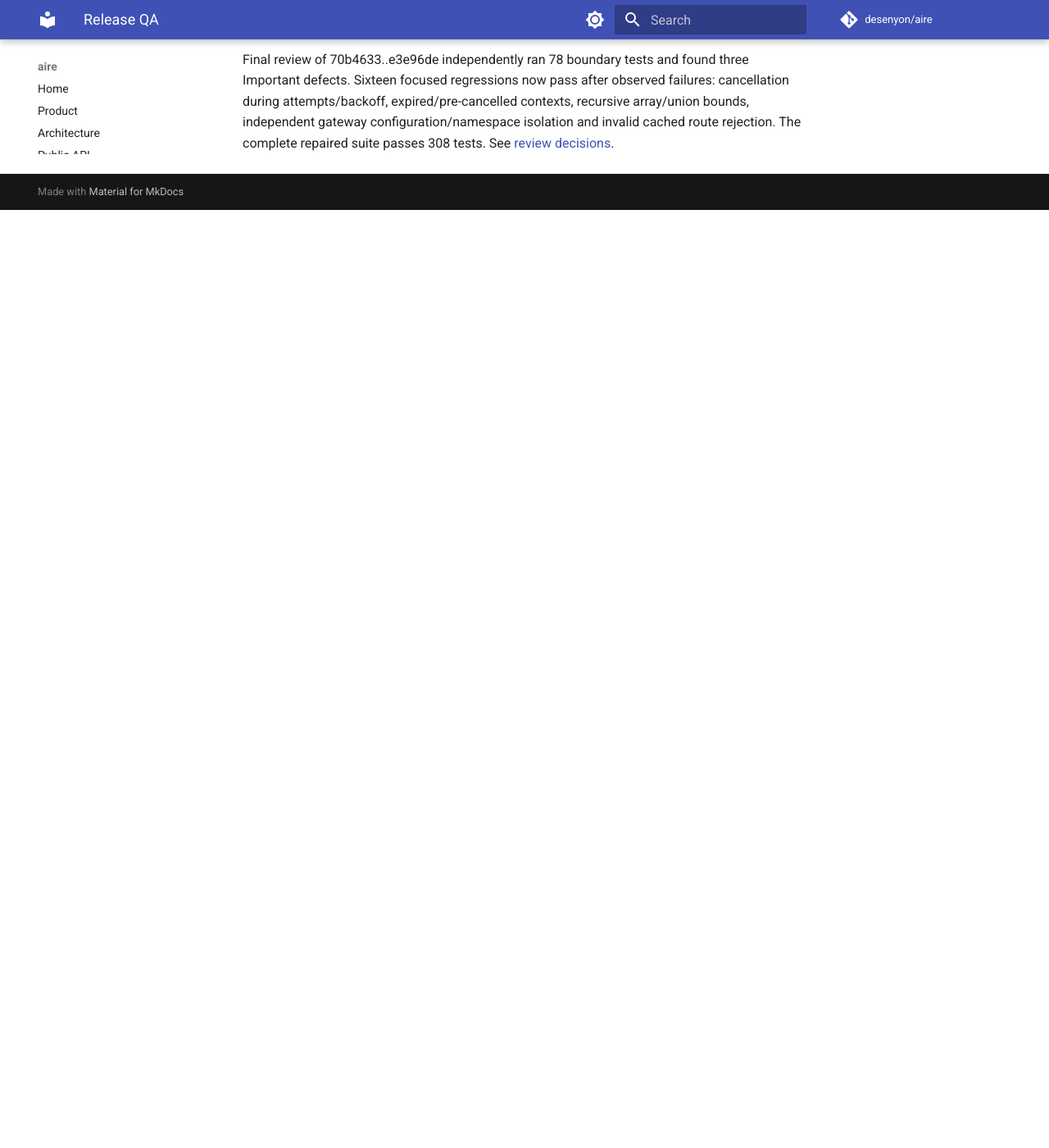
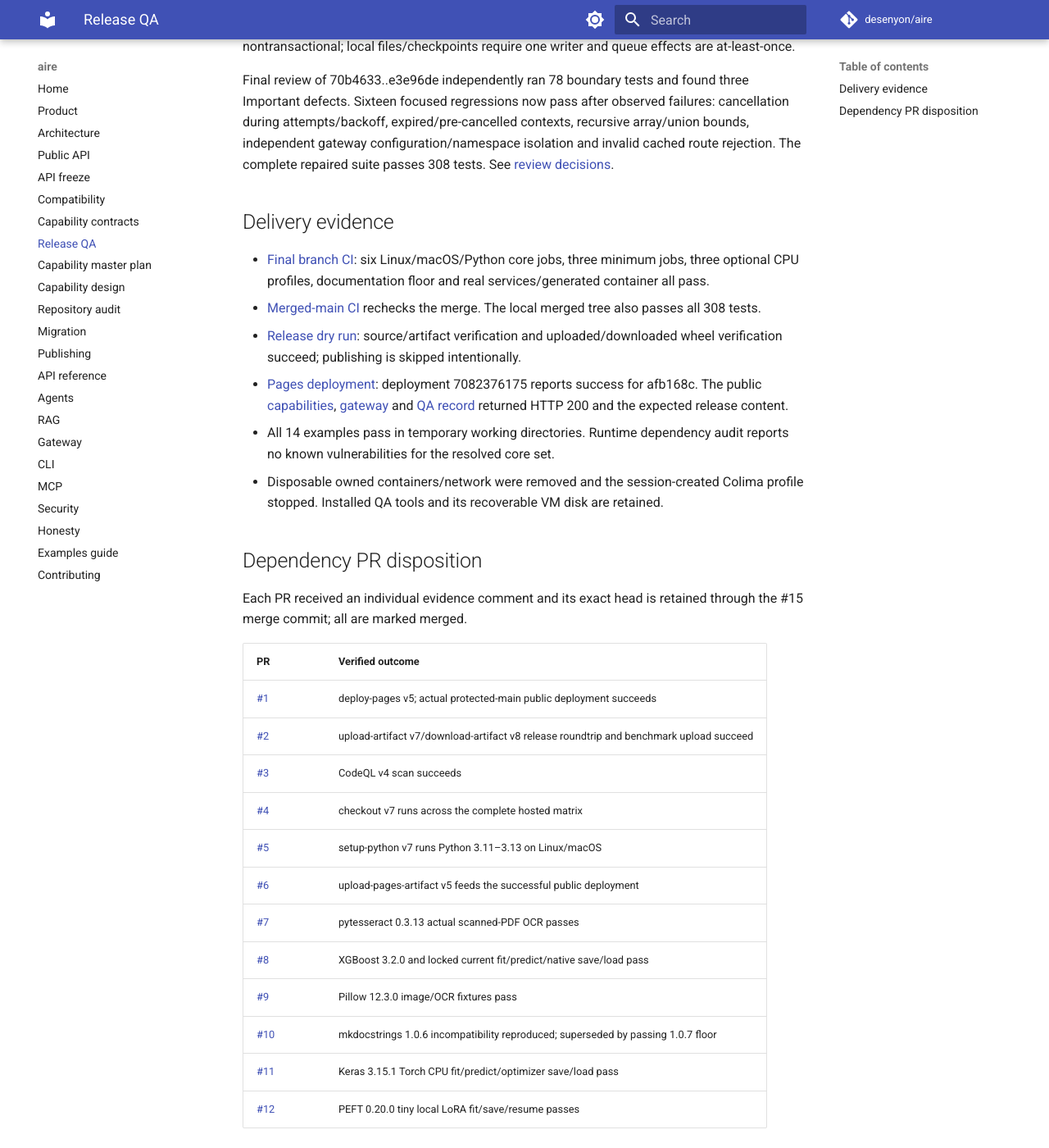
Before and after one commit to desenyon/aire, an MkDocs documentation site: the page built from docs/audits/2026-10-14-release-qa.md, in a window 1280 px wide and 1400 px high, scrolled down 1313 px. Shown: the whole window at 82% size. Built offline with MkDocs 1.6.1 and Material for MkDocs 9.7.7, drawn with Linux system fonts in a browser that asks for light colours; comment, search, counter and statistics services are not loaded; before the commit the page ends 1569 px from its top, so only the background shows below that; some of the changed text lies outside the part shown.

Commit message:
Record completed 0.4.0 merges, QA and public documentation deployment

```diff
--- a/docs/audits/2026-10-14-release-qa.md
+++ b/docs/audits/2026-10-14-release-qa.md
@@ -1,14 +1,16 @@
 # 0.4.0 release QA record
 
-Status: implementation and final-review repairs complete; exact-head GitHub
-checks and main-only Pages/merge delivery are being completed. This record does not claim a
-PyPI upload or final merge. The [capability matrix](../capabilities.md) separates
-locally executed backends from deterministic transports and intentional limits.
+Status: 0.4.0 implementation, independent review, QA and merge complete.
+[PR #15](https://github.com/desenyon/aire/pull/15) merged as
+`afb168c3cd5cb54606ff5206cc29aa75ab734270`, preserving all twelve dependency
+PR heads. PRs #1–#12 are marked merged and audit tracker #14 is closed.
+No PyPI tag/upload was performed. The [capability matrix](../capabilities.md)
+separates executed backends from deterministic transports and intentional limits.
 
 | Gate | Evidence so far |
 | --- | --- |
 | Core + optional offline suite | 308 passed, 11 live tests deselected; combined line/branch coverage 57.52% (not a product-completion percentage) |
-| Minimum core | GitHub Python 3.11–3.13 lowest-direct binary-compatible matrix passes at e3e96de; local Python 3.13 run used Pydantic 2.8.1, httpx 0.27.0, PyYAML 6.0.2, Typer 0.16.0, FastAPI 0.110.0 (250 passed before final additive regressions) |
+| Minimum core | Final GitHub Python 3.11–3.13 lowest-direct binary-compatible matrix passes; local Python 3.13 run: 290 passed, one optional skip, using Pydantic 2.8.1, httpx 0.27.0, PyYAML 6.0.2, Typer 0.16.0, FastAPI 0.110.0 |
 | Static checks | Ruff/formatting, strict mypy with and without optional packages, actionlint and lock validation pass |
 | Vector services | All five real CRUD/filter/replacement/delete tests pass, including an authorized candidate below seven denied candidates |
 | Durable services | Real Neo4j triples/neighborhood; Redis cancellation → retained claim → recover once → same job ID/result |
@@ -18,7 +20,7 @@
 | Installed wheel | Isolated external-venv import/CLI/metadata/entrypoints/lazy imports passed on macOS Python 3.13 |
 | Generated deployment | Hash-locked Linux arm64 container build passed; real RAG HTTP request/citations passed; Postgres outage yielded health 200/ready 503 and recovered to ready 200 |
 | Docs | Strict build passes with mkdocstrings 1.0.7; 1.0.6 failed against pymdown-extensions 12.3, so the reviewed floor was raised |
-| GitHub/Pages/release | e3e96de complete CI, CodeQL and release dry run passed; 0a9c334 benchmark gate passed. Final-review fix 89e2dcc submitted for fresh CI. All 12 exact dependency heads are merge ancestors. Pages build/upload passed, branch deployment correctly blocked by main-only protection; public deployment will be verified after merge |
+| GitHub/Pages/release | Final branch 8743ed4: CI 38671665317, CodeQL 38671665298, release dry run 38671677456 and benchmark 38671680668 pass. Main merge CI 38671922138 passes. Pages 38671922127 deploys afb168c successfully with main-only protection intact |
 
 QA uses only disposable local containers labeled `aire.qa=completion040`. No paid
 provider request or GPU quantization run is implied by this record. CPU native
@@ -33,3 +35,32 @@
 recursive array/union bounds, independent gateway configuration/namespace
 isolation and invalid cached route rejection. The complete repaired suite passes
 308 tests. See [review decisions](2026-10-14-final-review.md).
+
+## Delivery evidence
+
+- [Final branch CI](https://github.com/desenyon/aire/actions/runs/38671665317): six Linux/macOS/Python core jobs, three minimum jobs, three optional CPU profiles, documentation floor and real services/generated container all pass.
+- [Merged-main CI](https://github.com/desenyon/aire/actions/runs/38671922138) rechecks the merge. The local merged tree also passes all 308 tests.
+- [Release dry run](https://github.com/desenyon/aire/actions/runs/38671677456): source/artifact verification and uploaded/downloaded wheel verification succeed; publishing is skipped intentionally.
+- [Pages deployment](https://github.com/desenyon/aire/actions/runs/38671922127): deployment 7082376175 reports success for afb168c. The public [capabilities](https://desenyon.github.io/aire/capabilities/), [gateway](https://desenyon.github.io/aire/gateway/) and [QA record](https://desenyon.github.io/aire/audits/2026-10-14-release-qa/) returned HTTP 200 and the expected release content.
+- All 14 examples pass in temporary working directories. Runtime dependency audit reports no known vulnerabilities for the resolved core set.
+- Disposable owned containers/network were removed and the session-created Colima profile stopped. Installed QA tools and its recoverable VM disk are retained.
+
+## Dependency PR disposition
+
+Each PR received an individual evidence comment and its exact head is retained
+through the #15 merge commit; all are marked merged.
+
+| PR | Verified outcome |
+| --- | --- |
+| [#1](https://github.com/desenyon/aire/pull/1) | deploy-pages v5; actual protected-main public deployment succeeds |
+| [#2](https://github.com/desenyon/aire/pull/2) | upload-artifact v7/download-artifact v8 release roundtrip and benchmark upload succeed |
+| [#3](https://github.com/desenyon/aire/pull/3) | CodeQL v4 scan succeeds |
+| [#4](https://github.com/desenyon/aire/pull/4) | checkout v7 runs across the complete hosted matrix |
+| [#5](https://github.com/desenyon/aire/pull/5) | setup-python v7 runs Python 3.11–3.13 on Linux/macOS |
+| [#6](https://github.com/desenyon/aire/pull/6) | upload-pages-artifact v5 feeds the successful public deployment |
+| [#7](https://github.com/desenyon/aire/pull/7) | pytesseract 0.3.13 actual scanned-PDF OCR passes |
+| [#8](https://github.com/desenyon/aire/pull/8) | XGBoost 3.2.0 and locked current fit/predict/native save/load pass |
+| [#9](https://github.com/desenyon/aire/pull/9) | Pillow 12.3.0 image/OCR fixtures pass |
+| [#10](https://github.com/desenyon/aire/pull/10) | mkdocstrings 1.0.6 incompatibility reproduced; superseded by passing 1.0.7 floor |
+| [#11](https://github.com/desenyon/aire/pull/11) | Keras 3.15.1 Torch CPU fit/predict/optimizer save/load pass |
+| [#12](https://github.com/desenyon/aire/pull/12) | PEFT 0.20.0 tiny local LoRA fit/save/resume passes |
```
Also changed, not shown: GAPS.md (+5 -3 lines), docs/audits/2026-10-14-final-review.md (+8 -0 lines), docs/superpowers/plans/2026-10-14-aire-master-plan.md (+7 -6 lines).
